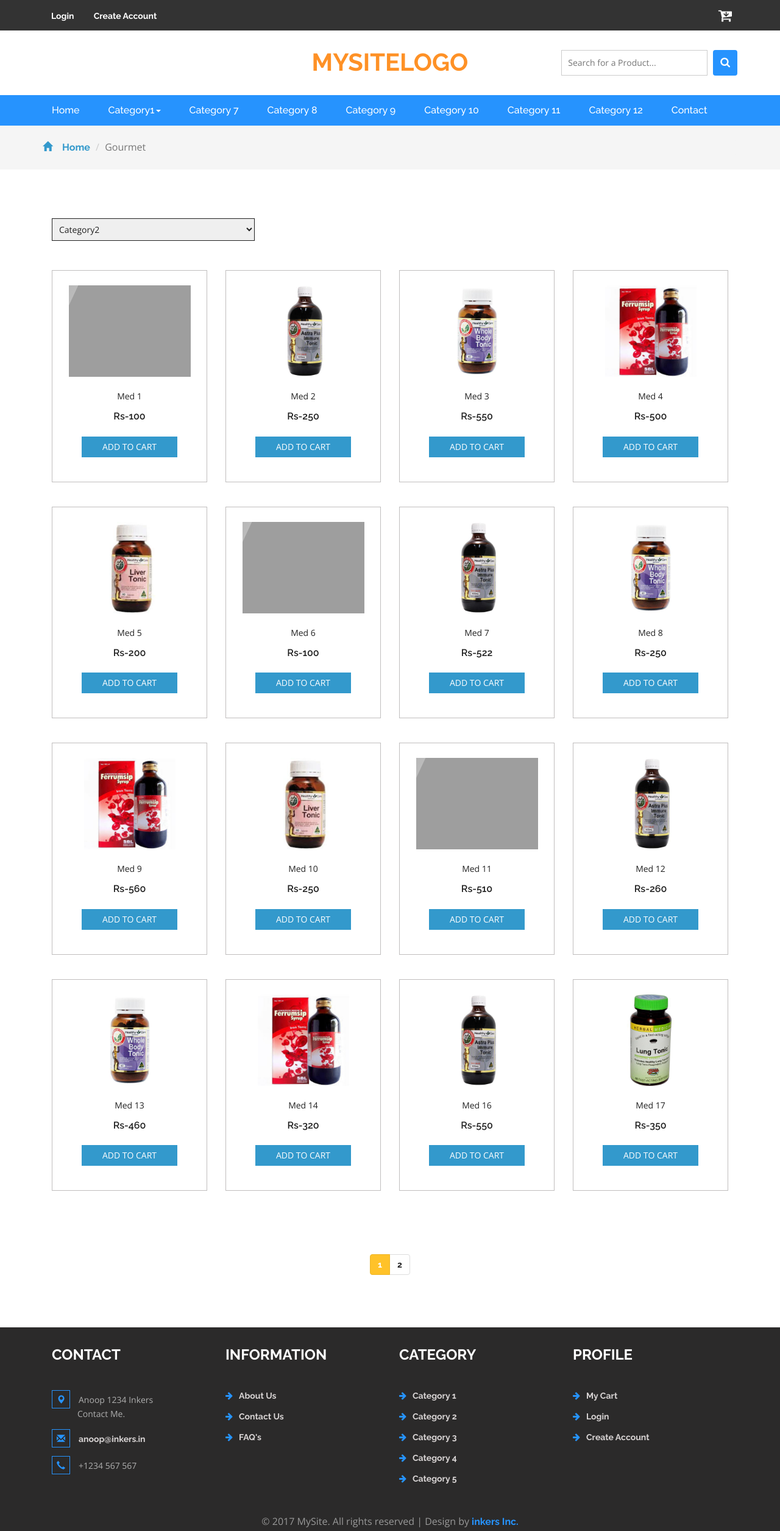
After one commit to inkersgithub/Pharm, a PHP site: page /mubtest.php in a window 1280 px wide. The commit adds this page. Shown: the whole page at 61% size. Run offline with PHP 8.4, Linux system fonts and the light colour scheme; data comes from the database, SQL or seed files in the repository; both versions use the stored data as it was after the commit; grey boxes are pictures that could not be loaded.

Commit message:
Added paging

```diff
--- /dev/null
+++ b/mubtest.php
@@ -0,0 +1,476 @@
+
+
+
+<!--
+author: W3layouts
+author URL: http://w3layouts.com
+License: Creative Commons Attribution 3.0 Unported
+License URL: http://creativecommons.org/licenses/by/3.0/
+-->
+
+<?php
+session_start();
+include_once 'dbconnect.php';
+
+if(isset($_GET["page"])){
+	 $page  = $_GET["page"];
+}
+else{
+	$page=1;
+}
+$res = mysqli_query($con,"SELECT COUNT(*) AS total FROM products");
+$row = mysqli_fetch_array($res);
+$total_pages = ceil($row["total"] / 16);
+
+?>
+
+
+
+
+<!DOCTYPE html>
+<html>
+<head>
+<title>Gourmet|MySite</title>
+<!-- for-mobile-apps -->
+<meta name="viewport" content="width=device-width, initial-scale=1">
+<meta http-equiv="Content-Type" content="text/html; charset=utf-8" />
+<meta name="keywords" content="Super Market Responsive web template, Bootstrap Web Templates, Flat Web Templates, Android Compatible web template,
+Smartphone Compatible web template, free webdesigns for Nokia, Samsung, LG, SonyEricsson, Motorola web design" />
+<script type="application/x-javascript"> addEventListener("load", function() { setTimeout(hideURLbar, 0); }, false);
+		function hideURLbar(){ window.scrollTo(0,1); } </script>
+<!-- //for-mobile-apps -->
+<link href="css/bootstrap.css" rel="stylesheet" type="text/css" media="all" />
+<link href="css/style.css" rel="stylesheet" type="text/css" media="all" />
+<!-- font-awesome icons -->
+<link href="css/font-awesome.css" rel="stylesheet">
+<!-- //font-awesome icons -->
+<!-- js -->
+<script src="js/jquery-1.11.1.min.js"></script>
+<!-- //js -->
+<link href='//fonts.googleapis.com/css?family=Raleway:400,100,100italic,200,200italic,300,400italic,500,500italic,600,600italic,700,700italic,800,800italic,900,900italic' rel='stylesheet' type='text/css'>
+<link href='//fonts.googleapis.com/css?family=Open+Sans:400,300,300italic,400italic,600,600italic,700,700italic,800,800italic' rel='stylesheet' type='text/css'>
+
+<script src="https://ajax.googleapis.com/ajax/libs/jquery/1.12.4/jquery.min.js"></script>
+<script src="https://maxcdn.bootstrapcdn.com/bootstrap/3.3.7/js/bootstrap.min.js"></script>
+
+
+
+
+
+<?php
+
+	if (isset($_POST['login'])) {
+	$email = mysqli_real_escape_string($con, $_POST['email']);
+	$password = mysqli_real_escape_string($con, $_POST['password']);
+	$result = mysqli_query($con, "SELECT * FROM users WHERE email = '" . $email. "' and password = '" . md5($password) . "'");
+	if ($row = mysqli_fetch_array($result)) {
+		$_SESSION['usr_id'] = $row['id'];
+		$_SESSION['usr_name'] = $row['name'];
+		$_SESSION['usr_email'] = $row['email'];
+  }
+	else {
+		$errormsg = "Incorrect Email or Password!!!";
+	echo'	<script type="text/javascript">
+				$(document).ready(function(){
+				$("#myModal").modal("show");
+				});
+			</script> ';
+
+	}
+}
+
+
+
+?>
+
+
+<script type="text/javascript" src="js/move-top.js"></script>
+<script type="text/javascript" src="js/easing.js"></script>
+<script type="text/javascript">
+	jQuery(document).ready(function($) {
+		$(".scroll").click(function(event){
+			event.preventDefault();
+			$('html,body').animate({scrollTop:$(this.hash).offset().top},1000);
+		});
+	});
+</script>
+<!-- start-smoth-scrolling -->
+</head>
+<style>
+/.modal {
+    display: none; /* Hidden by default */
+    position: fixed; /* Stay in place */
+    z-index: 1; /* Sit on top */
+    padding-top: 100px<!-- <li><a href="#">2</a></li>
+						<li><a href="#">3</a></li>
+						<li><a href="#">4</a></li>
+						<li><a href="#">5</a></li>
+						<li> -->; /* Location of the box */
+    left: 0;
+    top: 0;
+    width: 100%; /* Full width */
+    height: 100%; /* Full height */
+    overflow: auto; /* Enable scroll if needed */
+    background-color: rgb(0,0,0); /* Fallback color */
+    background-color: rgba(0,0,0,0.4); /* Black w/ opacity */
+}
+
+/* Modal Content */
+.modal-content {
+    background-color: #fefefe;
+    margin: auto;
+    padding: 0px;
+    border: 1px solid #888;
+    width: 90%;
+	    margin-top: 40px;
+}
+
+/* The Close Button */
+.close {
+    color: #aaaaaa;
+    float: right;
+    font-size: 28px;
+    font-weight: bold;
+}
+
+.close:hover,
+.close:focus {
+    color: #000;
+    text-decoration: none;
+    cursor: pointer;
+}* The Modal (background) */
+
+.button{
+	font-size: 14px;
+    color: #fff;
+    background: #3399cc;
+    text-decoration: none;
+    position: relative;
+    border: none;
+    border-radius: 0;
+    width: 100%;
+    text-transform: uppercase;
+    padding: .5em 0;
+    outline: none;
+}
+
+
+</style>
+
+<body>
+<!-- header -->
+	<div class="agileits_header">
+		<div class="container">
+
+			<div class="agile-login">
+				<ul>
+
+					<?php if (isset($_SESSION['usr_name'])) { ?>
+					<li><p style="font-weight:bold; color:white">Signed in as <?php echo $_SESSION['usr_name']; ?></p></li>
+					<li><a href="logout.php">Log out</a></li>
+					<?php } else { ?>
+					<li><a href="login.php">Login</a></li>
+					<li><a href="registered.php">Create Account</a></li>
+					<?php } ?>
+
+				</ul>
+			</div>
+			<div class="product_list_header">
+					<form action="#" method="post" class="last">
+						<input type="hidden" name="cmd" value="_cart">
+						<input type="hidden" name="display" value="1">
+						<button class="w3view-cart" type="submit" name="submit" value=""><i class="fa fa-cart-arrow-down" aria-hidden="true"></i></button>
+					</form>
+			</div>
+			<div class="clearfix"> </div>
+		</div>
+	</div>
+
+	<div class="logo_products">
+		<div class="container">
+		<div class="w3ls_logo_products_left1">
+<!--
+				<ul class="phone_email">
+					<li><i class="fa fa-phone" aria-hidden="true"></i>Order online or call us : (+0123) 234 567</li>
+
+				</ul>
+-->
+			</div>
+			<div class="w3ls_logo_products_left">
+				<h1><a href="index.php">MySiteLogo</a></h1>
+			</div>
+		<div class="w3l_search">
+			<form action="#" method="post">
+				<input type="search" name="Search" placeholder="Search for a Product..." required="">
+				<button type="submit" class="btn btn-default search" aria-label="Left Align">
+					<i class="fa fa-search" aria-hidden="true"> </i>
+				</button>
+				<div class="clearfix"></div>
+			</form>
+		</div>
+
+			<div class="clearfix"> </div>
+		</div>
+	</div>
+<!-- //header -->
+<!-- navigation -->
+	<div class="navigation-agileits">
+		<div class="container">
+			<nav class="navbar navbar-default">
+							<!-- Brand and toggle get grouped for better mobile display -->
+							<div class="navbar-header nav_2">
+								<button type="button" class="navbar-toggle collapsed navbar-toggle1" data-toggle="collapse" data-target="#bs-megadropdown-tabs">
+									<span class="sr-only">Toggle navigation</span>
+									<span class="icon-bar"></span>
+									<span class="icon-bar"></span>
+									<span class="icon-bar"></span>
+								</button>
+							</div>
+							<div class="collapse navbar-collapse" id="bs-megadropdown-tabs">
+								<ul class="nav navbar-nav">
+									<li class="active"><a href="index.php" class="act">Home</a></li>
+									<!-- Mega Menu -->
+									<li class="dropdown">
+										<a href="#" class="dropdown-toggle" data-toggle="dropdown">Category1<b class="caret"></b></a>
+										<ul class="dropdown-menu multi-column columns-3">
+											<div class="row">
+												<div class="multi-gd-img">
+													<ul class="multi-column-dropdown">
+														<h6>All Category</h6>
+														<li><a href="products.php">Category 2</a></li>
+														<li><a href="products.php">Category 3</a></li>
+														<li><a href="products.php">Category 4</a></li>
+														<li><a href="products.php">Category 5</a></li>
+														<li><a href="products.php">Category 6</a></li>
+													</ul>
+												</div>
+
+											</div>
+										</ul>
+									</li>
+									<li><a href="products.php">Category 7</a></li>
+									<li><a href="products.php">Category 8</a></li>
+									<li><a href="products.php">Category 9</a></li>
+									<li><a href="products.php">Category 10</a></li>
+									<li><a href="products.php">Category 11</a></li>
+									<li><a href="products.php">Category 12</a></li>
+									<li><a href="contact.php">Contact</a></li>
+								</ul>
+							</div>
+							</nav>
+			</div>
+		</div>
+
+<!-- //navigation -->
+<!-- breadcrumbs -->
+	<div class="breadcrumbs">
+		<div class="container">
+			<ol class="breadcrumb breadcrumb1 animated wow slideInLeft" data-wow-delay=".5s">
+				<li><a href="index.php"><span class="glyphicon glyphicon-home" aria-hidden="true"></span>Home</a></li>
+				<li class="active">Gourmet</li>
+			</ol>
+		</div>
+	</div>
+<!-- //breadcrumbs -->
+<!--- gourmet --->
+	<div class="products">
+		<div class="container">
+
+			<div class="col-md-12 products-right">
+				<div class="products-right-grid">
+					<div class="products-right-grids">
+						<div class="sorting">
+							<select id="country" name="category" class="frm-field required sect">
+
+								<?php
+
+									$sql = mysqli_query($con, "SELECT * FROM category");
+									$row = mysqli_num_rows($sql);
+									while ($row = mysqli_fetch_array($sql)){
+									echo 	'<option value="'.$row['id'].'"><i class="fa fa-arrow-right" aria-hidden="true"></i>'.$row['cname'].'</option>';
+            						}
+            					?>
+              				</select>
+						</div>
+
+						<div class="clearfix"> </div>
+					</div>
+				</div>
+            </div>
+
+
+				<div class="agile_top_brands_grids">
+	<?php
+				$i=1;
+				$start = ($page-1) * 16;
+				$res = mysqli_query($con,"SELECT * FROM products LIMIT $start,16");
+				while ($row = mysqli_fetch_array($res)) {
+					$id = $row['id'];
+				echo	'<div class="col-md-3 top_brand_left">
+						<div class="hover14 column">
+							<div class="agile_top_brand_left_grid">
+
+								<div class="agile_top_brand_left_grid1">
+									<figure>
+										<div class="snipcart-item block" >
+														<div class="snipcart-thumb">
+															<a href="single.php?link=' .$id .'"><img style="height:150px" title=" " alt=" " src="'.$row['image'].'" /></a>
+															<p>'.$row['name'].'</p>
+															<h4>Rs-'.$row['price'].'</h4>
+														</div>
+											<div class="snipcart-details top_brand_home_details">
+												<form action="" method="post">
+													<fieldset>
+														<input type="hidden" name="productid" value="'.$row['id'].'">
+														<input type="hidden" name="add" value="1">
+														<input type="hidden" name="business" value=" ">
+														<input type="hidden" name="item_name" value="'.$row['name'].'">
+														<input type="hidden" name="amount" value="'.$row['price'].'">
+														<input type="hidden" name="discount_amount" value="0.00">
+														<input type="hidden" name="currency_code" value="INR">
+														<input type="hidden" name="return" value=" ">
+														<input type="hidden" name="cancel_return" value=" ">';
+					if(isset($_SESSION['usr_id'])){
+												echo  '<input type="submit" name="submit" value="Add to cart" class="button">';
+					}
+											echo	'</fieldset>
+												</form>';
+					if(!isset($_SESSION['usr_id'])){
+
+											echo '<button type="button" Style="font-size: 14px;color: #fff;background: #3399cc;text-decoration: none;position: relative;border: none; border-radius: 0;width: 100%;text-transform: uppercase;padding: .5em 0;outline: none;	" data-toggle="modal" data-target="#myModal">ADD TO CART</button>';
+					}
+									echo	'</div>
+										</div>
+									</figure>
+								</div>
+							</div>
+						</div>
+					</div>';
+
+					if($i%4==0){
+					echo   '<div class="clearfix"> </div>
+							</div>
+							<div class="agile_top_brands_grids">';
+
+					}
+					$i++;
+			}
+		?>
+
+
+
+
+
+				<div class="agile_top_brands_grids">
+
+
+				<div class="clearfix"> </div>
+				</div>
+				<nav class="numbering">
+					<ul class="pagination paging">
+
+
+							<?php
+							for ($i=1; $i<=$total_pages; $i++) {  // print links for all pages
+								if($i==$page){
+									echo " <li class='active'><a href='mubtest.php?page=".$i."'>".$i."<span class='sr-only'>(current)</span></a></li> ";
+								}
+								else{
+									echo "<li><a href='mubtest.php?page=".$i."'";
+									echo ">".$i."</a></li> ";
+								}
+							};
+							?>
+
+
+						</li>
+					</ul>
+				</nav>
+			</div>
+			<div class="clearfix"> </div>
+		</div>
+	</div>
+
+<!--- gourmet --->
+<!-- //footer -->
+<div class="footer">
+		<div class="container">
+			<div class="w3_footer_grids">
+				<div class="col-md-3 w3_footer_grid">
+					<h3>Contact</h3>
+
+					<ul class="address">
+						<li><i class="glyphicon glyphicon-map-marker" aria-hidden="true"></i>Anoop 1234 Inkers <span>Contact Me.</span></li>
+						<li><i class="glyphicon glyphicon-envelope" aria-hidden="true"></i><a href="mailto:anoop@inkers.in">anoop@inkers.in</a></li>
+						<li><i class="glyphicon glyphicon-earphone" aria-hidden="true"></i>+1234 567 567</li>
+					</ul>
+				</div>
+				<div class="col-md-3 w3_footer_grid">
+					<h3>Information</h3>
+					<ul class="info">
+						<li><i class="fa fa-arrow-right" aria-hidden="true"></i><a href="about.php">About Us</a></li>
+						<li><i class="fa fa-arrow-right" aria-hidden="true"></i><a href="contact.php">Contact Us</a></li>
+						<li><i class="fa fa-arrow-right" aria-hidden="true"></i><a href="faq.php">FAQ's</a></li>
+					</ul>
+				</div>
+				<div class="col-md-3 w3_footer_grid">
+					<h3>Category</h3>
+					<ul class="info">
+						<li><i class="fa fa-arrow-right" aria-hidden="true"></i><a href="products.php">Category 1</a></li>
+						<li><i class="fa fa-arrow-right" aria-hidden="true"></i><a href="products.php">Category 2</a></li>
+						<li><i class="fa fa-arrow-right" aria-hidden="true"></i><a href="products.php">Category 3</a></li>
+						<li><i class="fa fa-arrow-right" aria-hidden="true"></i><a href="products.php">Category 4</a></li>
+						<li><i class="fa fa-arrow-right" aria-hidden="true"></i><a href="products.php">Category 5</a></li>
+					</ul>
+				</div>
+				<div class="col-md-3 w3_footer_grid">
+					<h3>Profile</h3>
+					<ul class="info">
+						<li><i class="fa fa-arrow-right" aria-hidden="true"></i><a href="checkout.php">My Cart</a></li>
+						<li><i class="fa fa-arrow-right" aria-hidden="true"></i><a href="login.php">Login</a></li>
+						<li><i class="fa fa-arrow-right" aria-hidden="true"></i><a href="registered.php">Create Account</a></li>
+					</ul>
+				</div>
+				<div class="clearfix"> </div>
+			</div>
+		</div>
+
+		<div class="footer-copy">
+
+			<div class="container">
+				<p>© 2017 MySite. All rights reserved | Design by <a href="http://inkers.in/">inkers Inc.</a></p>
+			</div>
+		</div>
+
+	</div>
+
+
+
+<div id="myModal" class="modal">
+
+  <!-- Modal content -->
+  <div class="modal-content">
+
+	  <button type="button" class="close" data-dismiss="modal">&times;</button>
+    <div style="padding: 1em 0;" class="login">
+		<div class="container">
+			<h2>Login Form</h2>
+
+			<div class="login-form-grids animated wow slideInUp" data-wow-delay=".5s">
+				<form role="form" action="<?php echo $_SERVER['PHP_SELF']; ?>" method="post" name="loginform">
+					<input type="email" placeholder="Email Address" required=" " name="email" >
+					<input type="password" placeholder="Password" required=" " name="password" >
+					<div class="forgot">
+						<a href="#">Forgot Password?</a>
+					</div>
+					<input type="submit" value="Login" name="login">
+				</form>
+				<span class="text-danger"><?php if (isset($errormsg)) { echo $errormsg; } ?></span>
+			</div>
+			<h4>For New People</h4>
+			<p><a href="registered.php">Register Here</a> (Or) go back to <a href="index.php">Home<span class="glyphicon glyphicon-menu-right" aria-hidden="true"></span></a></p>
+		</div>
+	</div>
+  </div>
+
+</div>
```
Also changed, not shown: admin.php (+8 -3 lines), testdb.sql (+5 -3 lines), uploads/category2/595bd7b18a62b6.21387345.jpg (added), uploads/category3/595bd797f21828.30972592.jpg (added).
